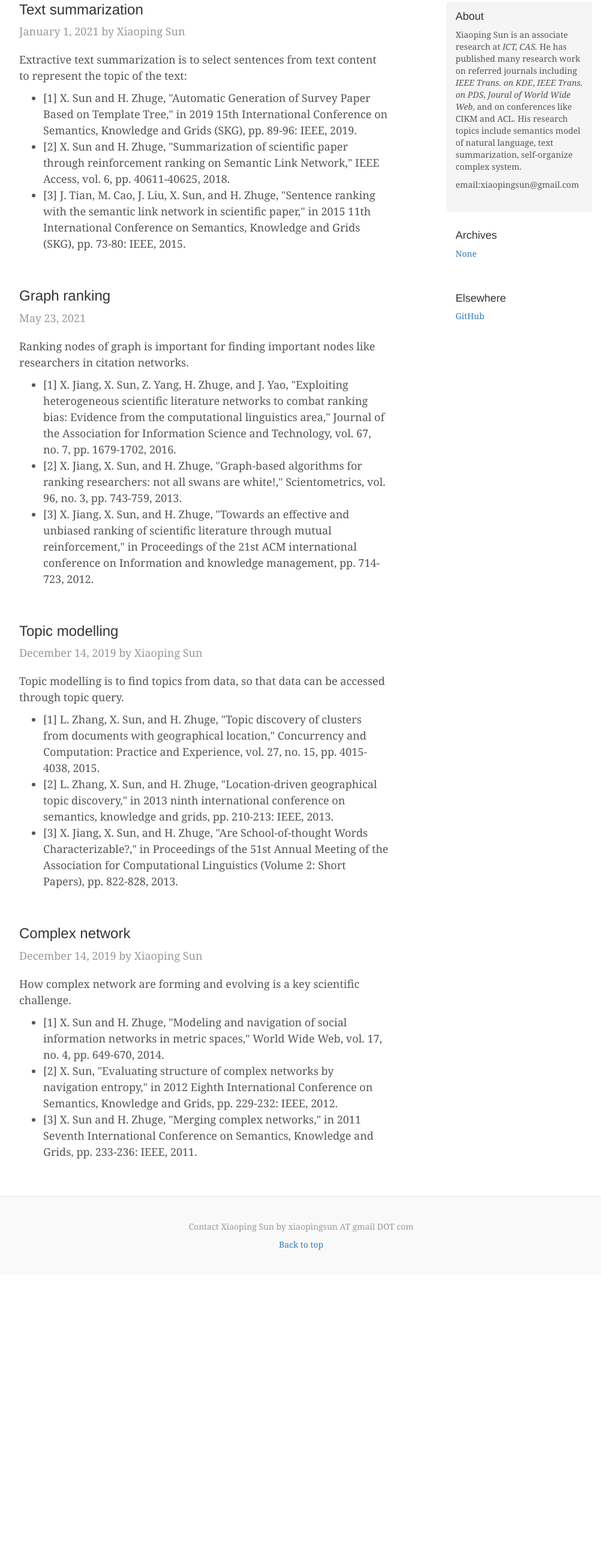
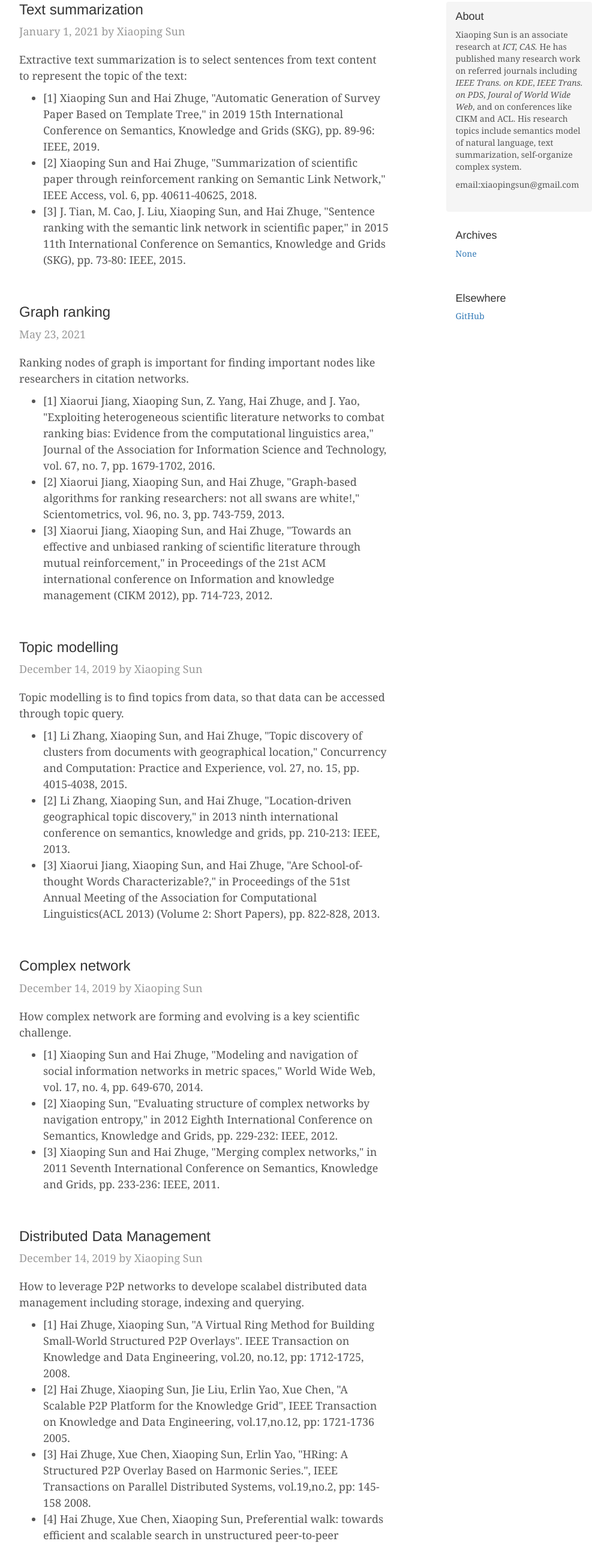
Before and after one commit to philipsun/philipsun.github.io, a plain HTML site: page publication.html in a window 1280 px wide. Shown: the part 221-2800 px from the top of the page at 60% size, without its empty margins (138-1140 px from the left). Before the commit the page ends 2346 px from the top, so only its background shows below. Drawn offline with nearby package versions, Linux system fonts and the light colour scheme.

Commit message:
publish update

```diff
--- a/publication.html
+++ b/publication.html
@@ -61,9 +61,9 @@
             <p class="blog-post-meta">January 1, 2021 by Xiaoping Sun</p>
             <p>Extractive text summarization is to select sentences from text content to represent the topic of the text:</p>
             <ul>
-              <li>[1]	X. Sun and H. Zhuge, "Automatic Generation of Survey Paper Based on Template Tree," in 2019 15th International Conference on Semantics, Knowledge and Grids (SKG), pp. 89-96: IEEE, 2019.</li>
-              <li>[2]	X. Sun and H. Zhuge, "Summarization of scientific paper through reinforcement ranking on Semantic Link Network," IEEE Access, vol. 6, pp. 40611-40625, 2018.</li>
-              <li>[3]	J. Tian, M. Cao, J. Liu, X. Sun, and H. Zhuge, "Sentence ranking with the semantic link network in scientific paper," in 2015 11th International Conference on Semantics, Knowledge and Grids (SKG), pp. 73-80: IEEE, 2015.</li>
+              <li>[1]	Xiaoping Sun and Hai Zhuge, "Automatic Generation of Survey Paper Based on Template Tree," in 2019 15th International Conference on Semantics, Knowledge and Grids (SKG), pp. 89-96: IEEE, 2019.</li>
+              <li>[2]	Xiaoping Sun and Hai Zhuge, "Summarization of scientific paper through reinforcement ranking on Semantic Link Network," IEEE Access, vol. 6, pp. 40611-40625, 2018.</li>
+              <li>[3]	J. Tian, M. Cao, J. Liu, Xiaoping Sun, and Hai Zhuge, "Sentence ranking with the semantic link network in scientific paper," in 2015 11th International Conference on Semantics, Knowledge and Grids (SKG), pp. 73-80: IEEE, 2015.</li>
             </ul>
 
 
@@ -74,9 +74,9 @@
             <p class="blog-post-meta">May 23, 2021</p>
             <p>Ranking nodes of graph is important for finding important nodes like researchers in citation networks.</p>
             <ul>
-              <li>[1]	X. Jiang, X. Sun, Z. Yang, H. Zhuge, and J. Yao, "Exploiting heterogeneous scientific literature networks to combat ranking bias: Evidence from the computational linguistics area," Journal of the Association for Information Science and Technology, vol. 67, no. 7, pp. 1679-1702, 2016.</li>
-              <li>[2]	X. Jiang, X. Sun, and H. Zhuge, "Graph-based algorithms for ranking researchers: not all swans are white!," Scientometrics, vol. 96, no. 3, pp. 743-759, 2013.</li>
-              <li>[3]	X. Jiang, X. Sun, and H. Zhuge, "Towards an effective and unbiased ranking of scientific literature through mutual reinforcement," in Proceedings of the 21st ACM international conference on Information and knowledge management, pp. 714-723, 2012.
+              <li>[1]	Xiaorui Jiang, Xiaoping Sun, Z. Yang, Hai Zhuge, and J. Yao, "Exploiting heterogeneous scientific literature networks to combat ranking bias: Evidence from the computational linguistics area," Journal of the Association for Information Science and Technology, vol. 67, no. 7, pp. 1679-1702, 2016.</li>
+              <li>[2]	Xiaorui Jiang, Xiaoping Sun, and Hai Zhuge, "Graph-based algorithms for ranking researchers: not all swans are white!," Scientometrics, vol. 96, no. 3, pp. 743-759, 2013.</li>
+              <li>[3]	Xiaorui Jiang, Xiaoping Sun, and Hai Zhuge, "Towards an effective and unbiased ranking of scientific literature through mutual reinforcement," in Proceedings of the 21st ACM international conference on Information and knowledge management (CIKM 2012), pp. 714-723, 2012.
 
               </li>
             </ul>
@@ -89,9 +89,9 @@
 
             <p>Topic modelling is to find topics from data, so that data can be accessed through topic query.</p>
             <ul>
-              <li>[1]	L. Zhang, X. Sun, and H. Zhuge, "Topic discovery of clusters from documents with geographical location," Concurrency and Computation: Practice and Experience, vol. 27, no. 15, pp. 4015-4038, 2015.</li>
-              <li>[2]	L. Zhang, X. Sun, and H. Zhuge, "Location-driven geographical topic discovery," in 2013 ninth international conference on semantics, knowledge and grids, pp. 210-213: IEEE, 2013.</li>
-              <li> [3]	X. Jiang, X. Sun, and H. Zhuge, "Are School-of-thought Words Characterizable?," in Proceedings of the 51st Annual Meeting of the Association for Computational Linguistics (Volume 2: Short Papers), pp. 822-828, 2013.</li>
+              <li>[1]	Li Zhang, Xiaoping Sun, and Hai Zhuge, "Topic discovery of clusters from documents with geographical location," Concurrency and Computation: Practice and Experience, vol. 27, no. 15, pp. 4015-4038, 2015.</li>
+              <li>[2]	Li Zhang, Xiaoping Sun, and Hai Zhuge, "Location-driven geographical topic discovery," in 2013 ninth international conference on semantics, knowledge and grids, pp. 210-213: IEEE, 2013.</li>
+              <li> [3]	Xiaorui Jiang, Xiaoping Sun, and Hai Zhuge, "Are School-of-thought Words Characterizable?," in Proceedings of the 51st Annual Meeting of the Association for Computational Linguistics(ACL 2013) (Volume 2: Short Papers), pp. 822-828, 2013.</li>
             </ul>
 
           </div><!-- /.blog-post -->
@@ -102,9 +102,26 @@
 
             <p>How complex network are forming and evolving is a key scientific challenge.</p>
             <ul>
-              <li>[1]	X. Sun and H. Zhuge, "Modeling and navigation of social information networks in metric spaces," World Wide Web, vol. 17, no. 4, pp. 649-670, 2014.</li>
-              <li>[2]	X. Sun, "Evaluating structure of complex networks by navigation entropy," in 2012 Eighth International Conference on Semantics, Knowledge and Grids, pp. 229-232: IEEE, 2012.</li>
-              <li>[3]	X. Sun and H. Zhuge, "Merging complex networks," in 2011 Seventh International Conference on Semantics, Knowledge and Grids, pp. 233-236: IEEE, 2011.</li>
+              <li>[1]	Xiaoping Sun and Hai Zhuge, "Modeling and navigation of social information networks in metric spaces," World Wide Web, vol. 17, no. 4, pp. 649-670, 2014.</li>
+              <li>[2]	Xiaoping Sun, "Evaluating structure of complex networks by navigation entropy," in 2012 Eighth International Conference on Semantics, Knowledge and Grids, pp. 229-232: IEEE, 2012.</li>
+              <li>[3]	Xiaoping Sun and Hai Zhuge, "Merging complex networks," in 2011 Seventh International Conference on Semantics, Knowledge and Grids, pp. 233-236: IEEE, 2011.</li>
+            </ul>
+
+          </div><!-- /.blog-post -->
+
+          <div class="blog-post">
+            <h3 ">Distributed Data Management</h3>
+            <p class="blog-post-meta">December 14, 2019 by Xiaoping Sun</p>
+
+            <p>How to leverage P2P networks to develope scalabel distributed data management including storage, indexing and querying.</p>
+            <ul>
+              <li>[1]	Hai Zhuge, Xiaoping Sun, "A Virtual Ring Method for Building Small-World Structured P2P Overlays". IEEE Transaction on Knowledge and Data Engineering, vol.20, no.12, pp: 1712-1725, 2008.</li>
+              <li>[2]	Hai Zhuge, Xiaoping Sun, Jie Liu, Erlin Yao, Xue Chen, "A Scalable P2P Platform for the Knowledge Grid", IEEE Transaction on Knowledge and Data Engineering, vol.17,no.12, pp: 1721-1736 2005.</li>
+              <li>[3]	Hai Zhuge, Xue Chen, Xiaoping Sun, Erlin Yao, "HRing: A Structured P2P Overlay Based on Harmonic Series.", IEEE Transactions on Parallel Distributed Systems, vol.19,no.2, pp: 145-158 2008.</li>
+              <li>[4]	Hai Zhuge, Xue Chen, Xiaoping Sun, Preferential walk: towards efficient and scalable search in unstructured peer-to-peer networks. Proceedigns of WWW 2005 (Special interest tracks and posters), pp: 882-883, 2005.</li>
+              <li>[5]	SCAN: a small-world structured p2p overlay for multi-dimensional queries. Proceedings of WWW 2007, pp:1191-1192, 2007.</li>
+              <li>[6]	Xiaoping Sun, Xue Chen:
+                SRing: a structured non dht p2p overlay supporting string range queries. Proceedings of WWW 2007, pp:1193-1194, 2007.</li>
             </ul>
 
           </div><!-- /.blog-post -->
```
